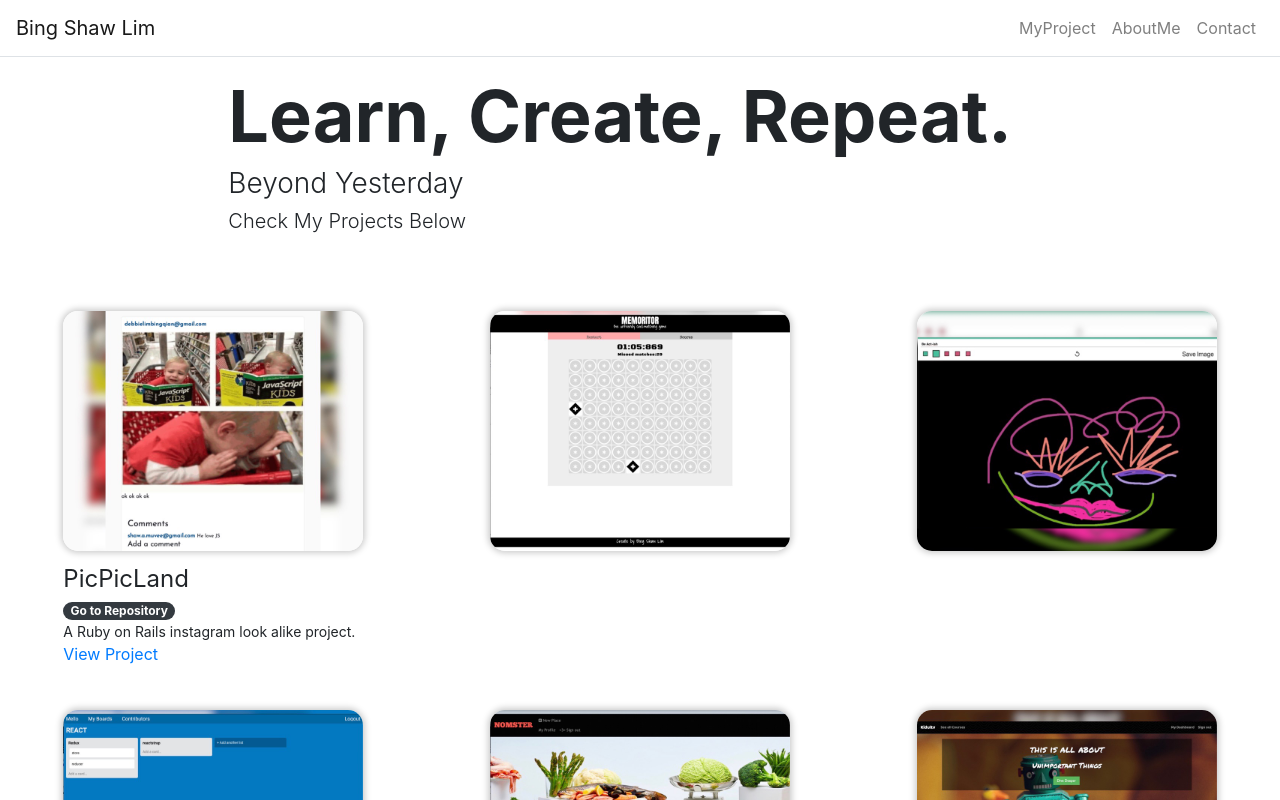
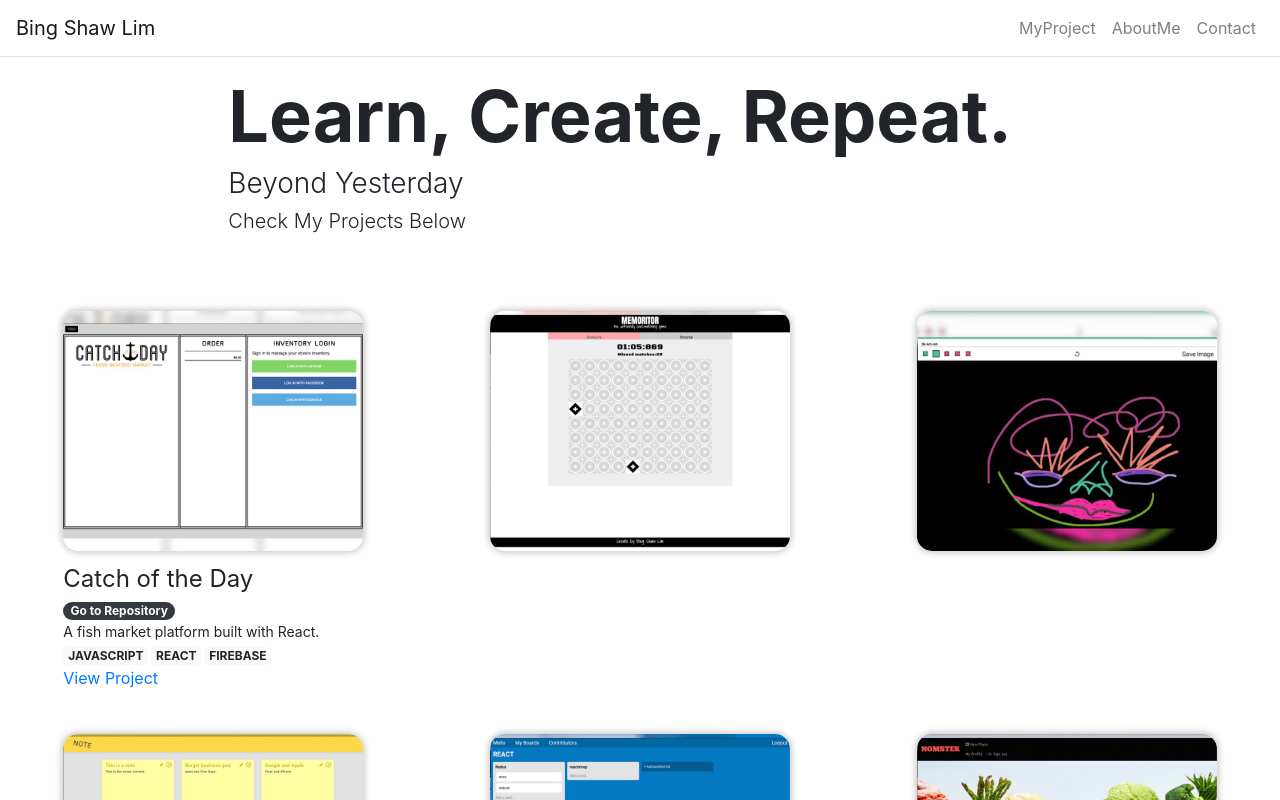
Before and after one commit to BingShawLim/portfolio, a React (Create React App) app: page / in a window 1280 px wide. Both pictures are taken after a click on the element 213 px from the left and 430 px from the top of the page. Shown: the top 800 px of the page. Built offline with nearby package versions, Linux system fonts and the light colour scheme.

Commit message:
add tools badges in project page

```diff
--- a/src/components/Card.js
+++ b/src/components/Card.js
@@ -6,7 +6,7 @@ function Card(props) {
     return (
         <div className="d-inline-block my-card" onClick={e =>props.click(props.item)}>
             <img className="my-card-image" src={props.item.imgSrc} alt={props.item.imgSrc}/>
-            {props.item.selected && <CardWords title={props.item.title}  subTitle={props.item.subTitle} gitLink={props.item.gitLink} link={props.item.link}/>}
+            {props.item.selected && <CardWords title={props.item.title}  subTitle={props.item.subTitle} tools={props.item.tools} gitLink={props.item.gitLink} link={props.item.link}/>}
         </div>
     )
 }
--- a/src/components/CardWords.js
+++ b/src/components/CardWords.js
@@ -9,6 +9,12 @@ function CardWords(props) {
         from: {opacity: 0}
     });
 
+    function showTools(arr) {
+        return arr.map( el => {
+           return (<Badge style={{"marginRight": "3px"}} variant="light">{el}</Badge>)
+        })
+    }
+
     return (
         <animated.div className="my-card-info" style={style} >
             <p className="my-card-title">{props.title}</p>
@@ -16,6 +22,8 @@ function CardWords(props) {
             <a href={props.gitLink} target='-blank' rel="noopener noreferrer" style={{color:"white"}}>Go to Repository</a>
             </Badge>
             <p className="my-card-sub-title">{props.subTitle}</p>
+            {showTools(props.tools)}<br />
+            {/* <p className="my-card-tools">{props.tools}</p> */}
             <a href={props.link} target='-blank' rel="noopener noreferrer">View Project</a>
 
         </animated.div>
--- a/src/components/Carousel.js
+++ b/src/components/Carousel.js
@@ -21,17 +21,19 @@ class Carousel extends Component {
             projects: [
                 {
                     id: 0,
-                    title:'PicPicLand',
-                    subTitle:'A Ruby on Rails instagram look alike project.',
-                    imgSrc: picpicland,
-                    gitLink: 'https://github.com/BingShawLim/picpicland',
-                    link:'https://picpicland-01.herokuapp.com',
+                    title:'Catch of the Day',
+                    subTitle:'A fish market platform built with React.',
+                    tools: ["JAVASCRIPT", "REACT", "FIREBASE"],
+                    imgSrc: catchotday,
+                    gitLink: 'https://github.com/BingShawLim/catchoftheday1',
+                    link:'https://catch-of-the-day-react-virid.now.sh',
                     selected: false
                 },
                 {
                     id: 1,
                     title:'The Memoritor',
                     subTitle:'Flip Card matching memory game made with pure JS,longterm learning project.',
+                    tools: ["JAVASCRIPT", "RAIL"],
                     imgSrc: memoritor,
                     gitLink: 'https://github.com/BingShawLim/thememoritor',
                     link:'https://the-memoritor-bingshaw.herokuapp.com',
@@ -41,6 +43,7 @@ class Carousel extends Component {
                     id: 2,
                     title:'White-Board!',
                     subTitle:'simple Painting app creact with React, using Hooks.',
+                    tools: ["HTML5", "JAVASCRIPT", "REACT", "REACT-HOOKS"],
                     imgSrc: whiteboardhook,
                     gitLink: 'https://github.com/BingShawLim/white-board-hooks',
                     link:'https://white-board-hooks.herokuapp.com',
@@ -48,53 +51,59 @@ class Carousel extends Component {
                 },
                 {
                     id: 3,
+                    title:'React Note App',
+                    subTitle:'A note app made with React',
+                    tools: ["JAVASCRIPT", "REACT", "RAIL"],
+                    imgSrc: reactnote,
+                    gitLink: 'https://github.com/BingShawLim/react-note-re',
+                    link:'https://react-note-re.herokuapp.com',
+                    selected: false
+                },
+                {
+                    id: 4,
                     title:'Mello',
                     subTitle:'A Trello clone made with JavaScript and jQuery',
+                    tools: ["JAVASCRIPT", "JQUERY", "RAIL"],
                     imgSrc: mello,
                     gitLink: 'https://github.com/BingShawLim/mello-rails',
                     link:'https://mello-rails-bshaw.herokuapp.com/boards',
                     selected: false
                 },
                 {
-                    id: 4,
+                    id: 5,
                     title:'Nomster',
                     subTitle:'A Yelp clone made with Ruby on Rails.',
+                    tools: ["RUBY", "RAIL", "BOOTSTRAP"],
                     imgSrc: nomster,
                     gitLink: 'https://github.com/BingShawLim/nomster.1',
                     link:'https://bing-nomster-v2.herokuapp.com',
                     selected: false
                 },
                 {
-                    id: 5,
+                    id: 6,
+                    title:'PicPicLand',
+                    subTitle:'A Ruby on Rails instagram look alike project.',
+                    tools: ["RUBY", "RAIL", "BOOTSTRAP"],
+                    imgSrc: picpicland,
+                    gitLink: 'https://github.com/BingShawLim/picpicland',
+                    link:'https://picpicland-01.herokuapp.com',
+                    selected: false
+                },
+                {
+                    id: 7,
                     title:'Kidultv',
                     subTitle:'A video Learning Platform made with Ruby on Rails and Javascript',
+                    tools: ["JAVASCRIPT", "RUBY", "RAIL", "BOOTSTRAP"],
                     imgSrc: kidultv,
                     gitLink: 'https://github.com/BingShawLim/kidultv',
                     link:'https://kidultv-1.herokuapp.com',
                     selected: false
                 },
                 {
-                    id: 6,
-                    title:'React Note App',
-                    subTitle:'A note app made with React',
-                    imgSrc: reactnote,
-                    gitLink: 'https://github.com/BingShawLim/react-note-re',
-                    link:'https://react-note-re.herokuapp.com',
-                    selected: false
-                },
-                {
-                    id: 7,
-                    title:'Catch of the Day',
-                    subTitle:'A fish market platform built with React.',
-                    imgSrc: catchotday,
-                    gitLink: 'https://github.com/BingShawLim/catchoftheday1',
-                    link:'https://catch-of-the-day-react-virid.now.sh',
-                    selected: false
-                },
-                {
                     id: 8,
                     title:'todo-mvc practice',
                     subTitle:'Javascript user interface practice project.',
+                    tools: ["JAVASCRIPT", "RAIL"],
                     imgSrc: todomvc,
                     gitLink: 'https://github.com/BingShawLim/todo1-redo',
                     link:'https://todo-redo-bingshaw.herokuapp.com',
--- a/src/index.css
+++ b/src/index.css
@@ -39,6 +39,11 @@ code {
   margin: 0px;
 }
 
+.my-card-tools {
+  font-size: 10px;
+  margin: 0px;
+}
+
 .my-profile {
   margin-left:15px;
 }
```
Also changed, not shown: src/components/About.js (+4 -4 lines).
